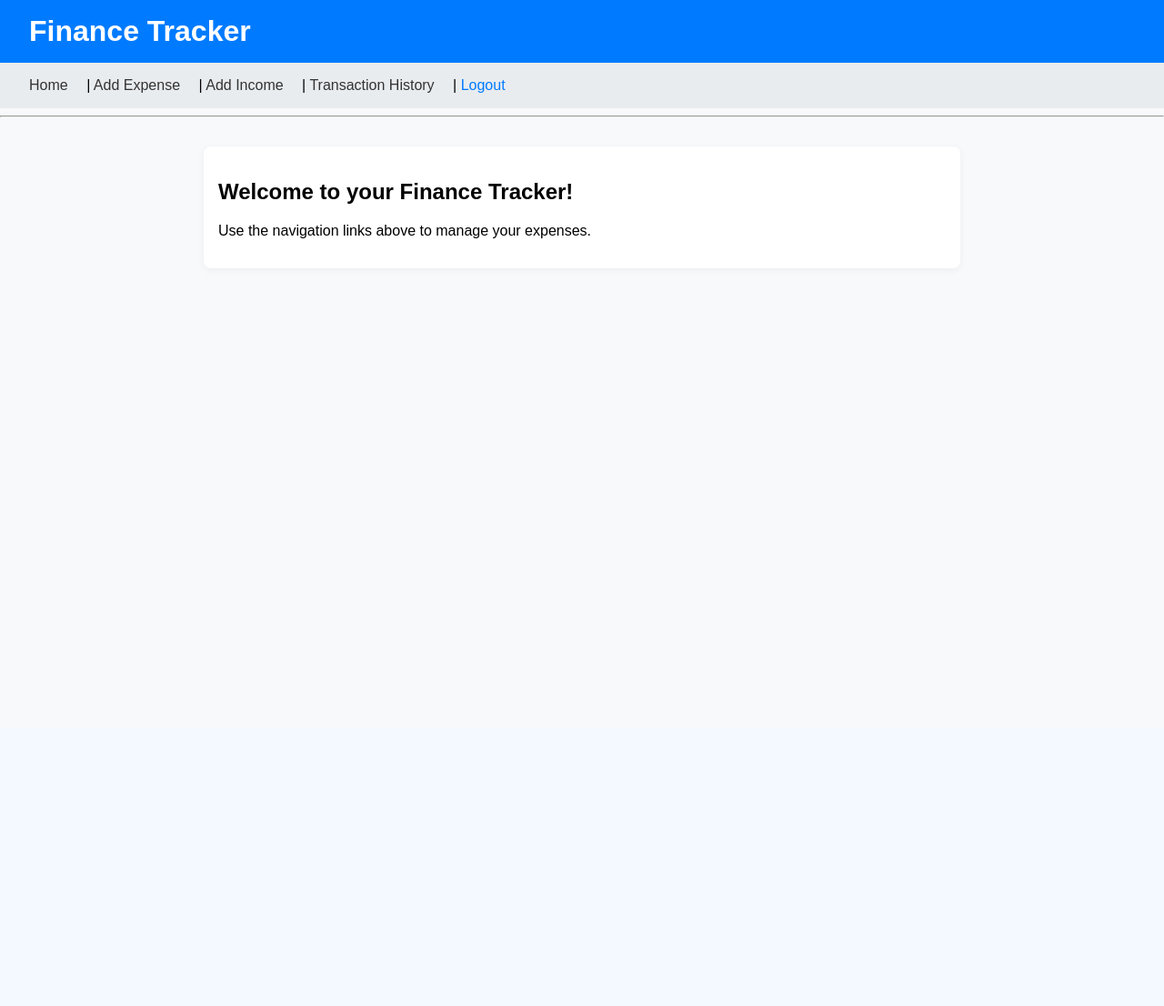
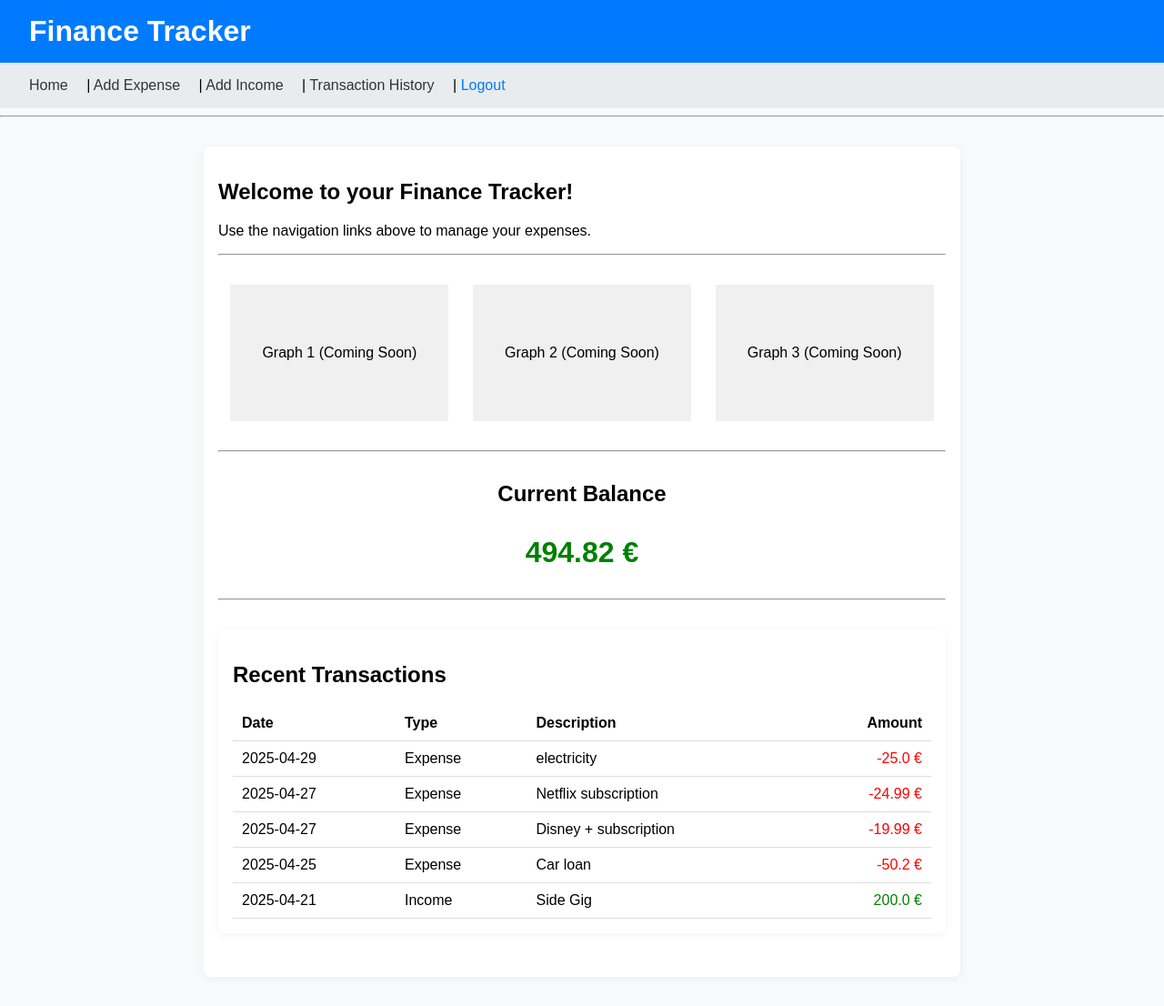
Before and after one commit to Nozdub/financeTracker, a Django app: page / in a window 1280 px wide. Shown: the whole page at 91% size. Before the commit the page ends 296 px from the top, so only its background shows below. Run offline with Django 5.2, Linux system fonts and the light colour scheme; a user stored in the database is signed in; data comes from the database, SQL or seed files in the repository; both versions use the stored data as it was after the commit.

Commit message:
updates homescreen/dashboard with current balance and recent transactions. Ads placeholder area for 3 graphs as well.

```diff
--- a/core/settings.py
+++ b/core/settings.py
@@ -123,3 +123,4 @@ STATIC_URL = 'static/'
 DEFAULT_AUTO_FIELD = 'django.db.models.BigAutoField'
 LOGIN_REDIRECT_URL = '/transactions/'
 LOGOUT_REDIRECT_URL = '/login/'
+LOGIN_URL = '/login/'
--- a/finance/templates/finance/home.html
+++ b/finance/templates/finance/home.html
@@ -3,4 +3,61 @@
 {% block content %}
 <h2>Welcome to your Finance Tracker!</h2>
 <p>Use the navigation links above to manage your expenses.</p>
+
+<hr>
+
+<!-- Graph placeholders -->
+<div style="display: flex; justify-content: space-around; margin: 2rem 0;">
+    <div style="width: 30%; height: 150px; background-color: #f0f0f0; display: flex; align-items: center; justify-content: center;">
+        Graph 1 (Coming Soon)
+    </div>
+    <div style="width: 30%; height: 150px; background-color: #f0f0f0; display: flex; align-items: center; justify-content: center;">
+        Graph 2 (Coming Soon)
+    </div>
+    <div style="width: 30%; height: 150px; background-color: #f0f0f0; display: flex; align-items: center; justify-content: center;">
+        Graph 3 (Coming Soon)
+    </div>
+</div>
+
+<hr>
+
+<!-- Balance section -->
+<div style="text-align: center; margin: 2rem 0;">
+    <h2>Current Balance</h2>
+    <p style="font-size: 2rem; font-weight: bold; color: {% if displayed_balance >= 0 %}green{% else %}red{% endif %};">
+        {{ displayed_balance }} €
+    </p>
+</div>
+
+<hr>
+
+<div class="container">
+    <h2>Recent Transactions</h2>
+    <table style="width: 100%; border-collapse: collapse; margin-top: 1rem;">
+        <thead>
+            <tr>
+                <th style="text-align: left;">Date</th>
+                <th style="text-align: left;">Type</th>
+                <th style="text-align: left;">Description</th>
+                <th style="text-align: right;">Amount</th>
+            </tr>
+        </thead>
+        <tbody>
+            {% for tx in recent_transactions %}
+            <tr>
+                <td>{{ tx.date|date:"Y-m-d" }}</td>
+                <td>{{ tx.type }}</td>
+                <td>{{ tx.description }}</td>
+                <td style="text-align: right; color: {% if tx.amount >= 0 %}green{% else %}red{% endif %};">
+                    {{ tx.amount }} €
+                </td>
+            </tr>
+            {% empty %}
+            <tr>
+                <td colspan="4" style="text-align:center;">No recent transactions.</td>
+            </tr>
+            {% endfor %}
+        </tbody>
+    </table>
+</div>
 {% endblock %}
--- a/finance/templates/finance/transaction_history.html
+++ b/finance/templates/finance/transaction_history.html
@@ -64,7 +64,7 @@
             <td>{{ tx.description }}</td>
             <td>{{ tx.category }}</td>
             <td class="{{ tx.type|lower }}">{{ tx.amount }}</td>
-            <td class="total-cell">{{ tx.running_total }}</td>
+            <td class="total-cell">{{ tx.running_total|floatformat:2 }}</td>
         </tr>
         {% empty %}
         <tr>
--- a/finance/utils.py
+++ b/finance/utils.py
@@ -87,3 +87,13 @@ def calculate_running_total(transactions: list[dict]) -> list[dict]:
         total += tx["amount"]
         tx["running_total"] = total
     return transactions
+
+
+def calculate_balance(user):
+    incomes = Income.objects.filter(user=user)
+    expenses = Expense.objects.filter(user=user)
+
+    total_income = sum(income.amount for income in incomes)
+    total_expenses = sum(expense.amount for expense in expenses)
+
+    return total_income - total_expenses
--- a/finance/views.py
+++ b/finance/views.py
@@ -7,6 +7,8 @@ from .forms import RegisterForm, IncomeForm
 from .forms import ExpenseForm
 from django.utils.timezone import now
 from datetime import timedelta
+
+from .utils import calculate_balance
 
 
 # Create your views here.
@@ -109,4 +111,40 @@ def add_income(request):
 
 @login_required
 def home(request):
-    return render(request, "finance/home.html")
+    displayed_balance = calculate_balance(request.user)
+
+    recent_expenses = Expense.objects.filter(user=request.user).order_by('-date')[:5]
+    recent_incomes = Income.objects.filter(user=request.user).order_by('-date')[:5]
+
+    # Merge and sort transactions by date
+    recent_transactions = []
+    for income in recent_incomes:
+        recent_transactions.append({
+            "id": income.id,
+            "date": income.date,
+            "type": "Income",
+            "amount": income.amount,
+            "description": income.description,
+            "category": income.category.name,
+        })
+
+    for expense in recent_expenses:
+        recent_transactions.append({
+            "id": expense.id,
+            "date": expense.date,
+            "type": "Expense",
+            "amount": -abs(expense.amount),
+            "description": expense.description,
+            "category": expense.category.name,
+        })
+
+    # Sort combined list by date, newest first
+    recent_transactions.sort(key=lambda tx: tx["date"], reverse=True)
+
+    # Take only the top 5
+    recent_transactions = recent_transactions[:5]
+
+    return render(request, "finance/home.html", {
+        "displayed_balance": displayed_balance,
+        "recent_transactions": recent_transactions,
+    })
```
Also changed, not shown: db.sqlite3.
